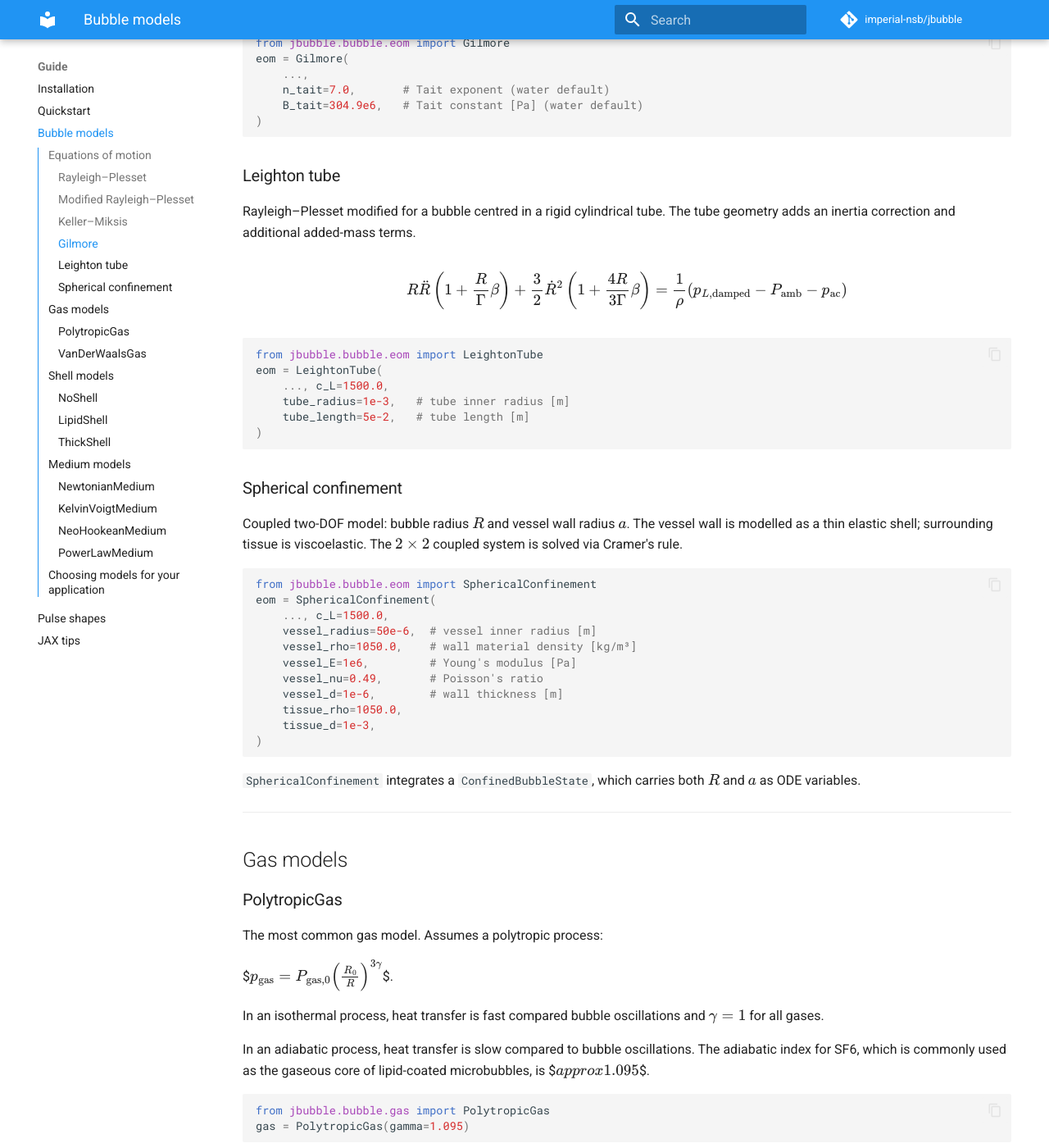
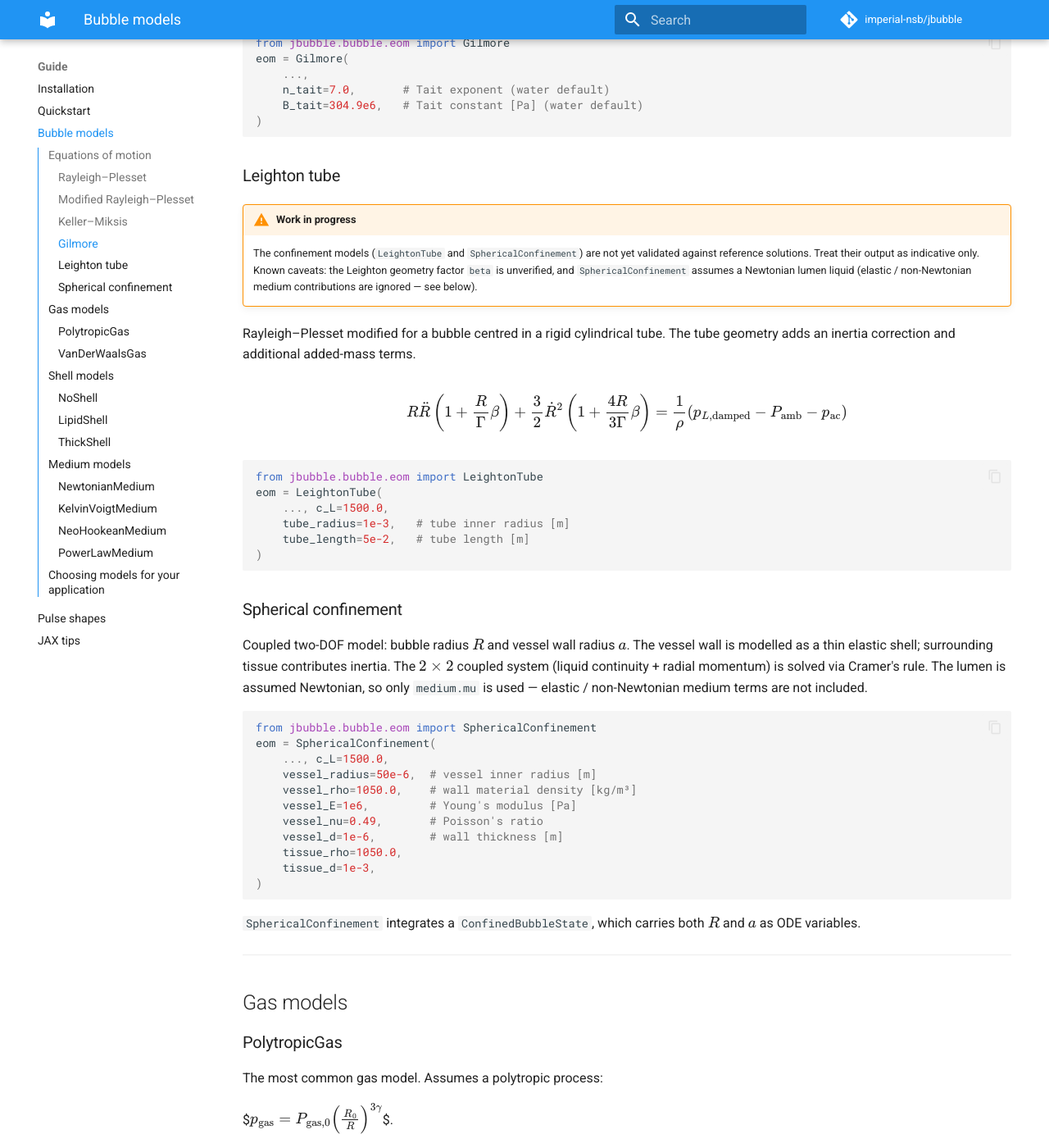
Before and after one commit to imperial-nsb/jbubble, an MkDocs documentation site: the page built from docs/guide/bubble_models.md, in a window 1280 px wide and 1400 px high, scrolled down 2176 px. Shown: the whole window at 82% size. Built offline with MkDocs 1.6.1 and Material for MkDocs 9.7.7, drawn with Linux system fonts in a browser that asks for light colours; comment, search, counter and statistics services are not loaded.

Commit message:
temp: confinement wip comments

````diff
--- a/docs/guide/bubble_models.md
+++ b/docs/guide/bubble_models.md
@@ -91,6 +91,13 @@ eom = Gilmore(
 
 ### Leighton tube
 
+!!! warning "Work in progress"
+    The confinement models (`LeightonTube` and `SphericalConfinement`) are
+    not yet validated against reference solutions. Treat their output as
+    indicative only. Known caveats: the Leighton geometry factor `beta` is
+    unverified, and `SphericalConfinement` assumes a Newtonian lumen liquid
+    (elastic / non-Newtonian medium contributions are ignored — see below).
+
 Rayleigh–Plesset modified for a bubble centred in a rigid cylindrical tube. The tube geometry adds an inertia correction and additional added-mass terms.
 
 $$
@@ -111,7 +118,7 @@ eom = LeightonTube(
 
 ### Spherical confinement
 
-Coupled two-DOF model: bubble radius $R$ and vessel wall radius $a$. The vessel wall is modelled as a thin elastic shell; surrounding tissue is viscoelastic. The $2\times2$ coupled system is solved via Cramer's rule.
+Coupled two-DOF model: bubble radius $R$ and vessel wall radius $a$. The vessel wall is modelled as a thin elastic shell; surrounding tissue contributes inertia. The $2\times2$ coupled system (liquid continuity + radial momentum) is solved via Cramer's rule. The lumen is assumed Newtonian, so only `medium.mu` is used — elastic / non-Newtonian medium terms are not included.
 
 ```python
 from jbubble.bubble.eom import SphericalConfinement
````
Also changed, not shown: 1 other file.
